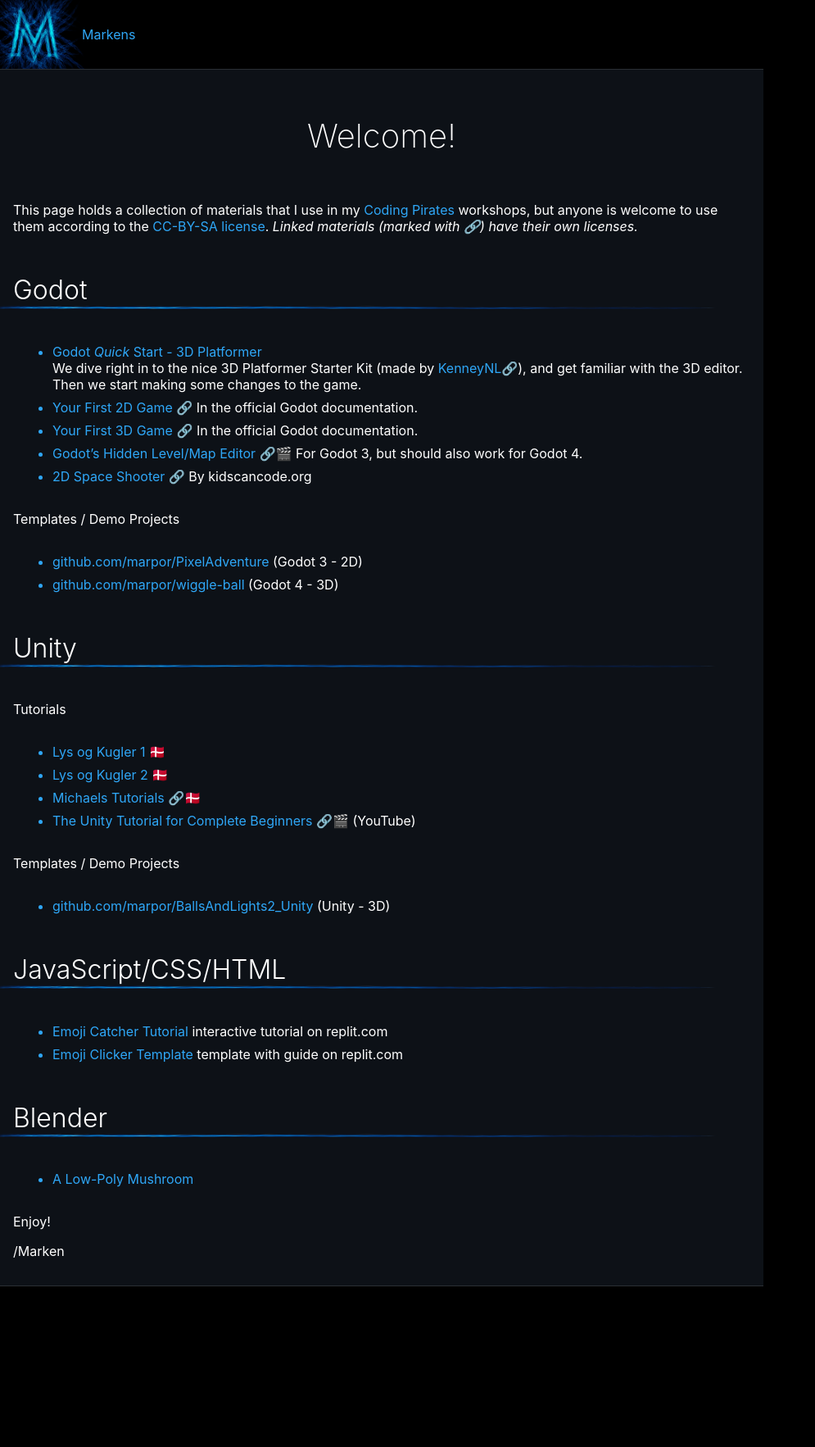
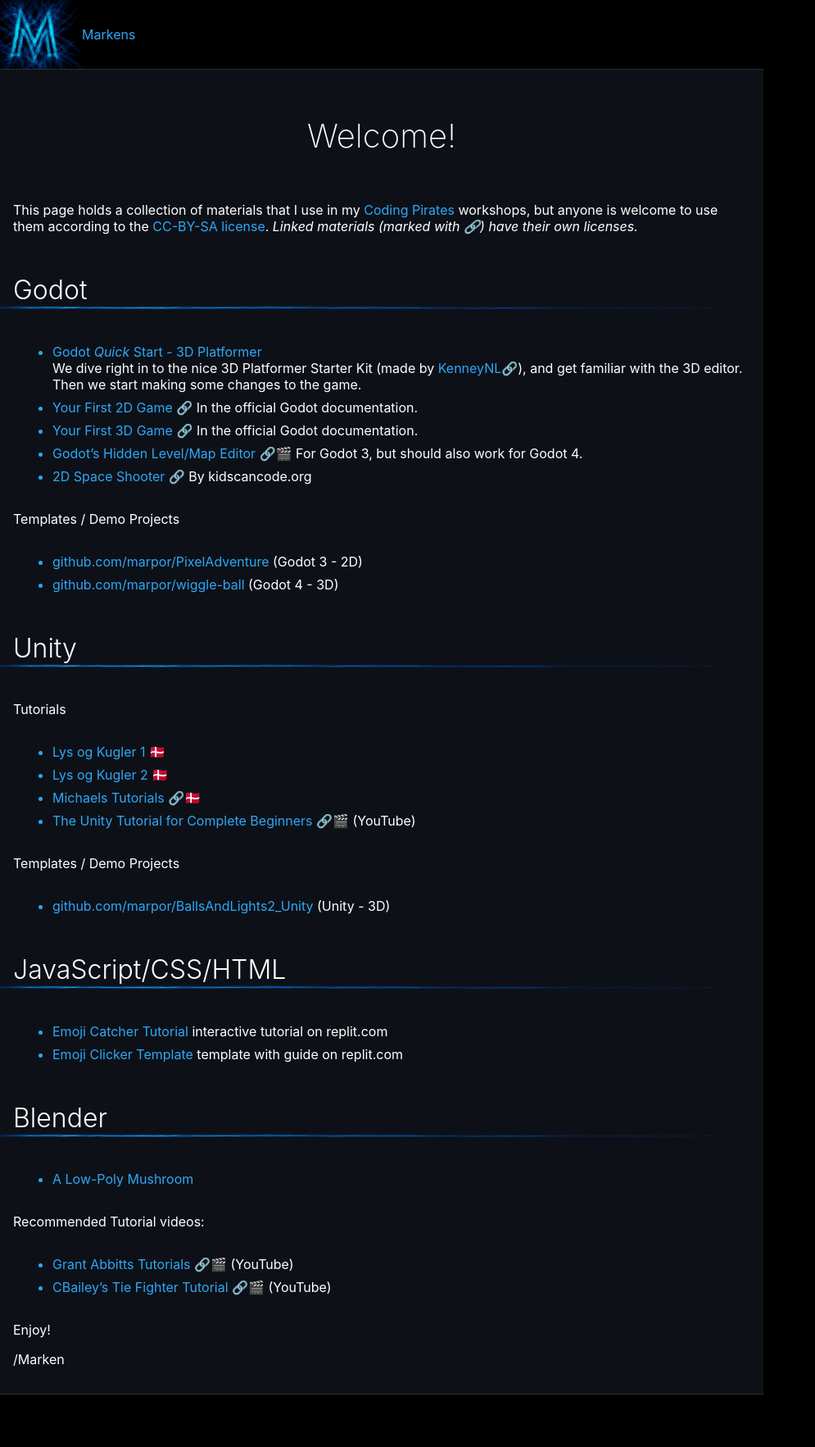
Before and after one commit to marpor/codingpirates, a Jekyll site: the page built from index.md, in a window 1280 px wide. Shown: the whole page at 82% size, without its empty margins (0-995 px from the left). Built offline with Jekyll 4.4.1, drawn with Linux system fonts in a browser that asks for light colours; our own code applies the rules of GitHub Pages for plain Markdown files; before the commit the page ends 1633 px from its top, so only the background shows below that.

Commit message:
Update index.md

```diff
--- a/index.md
+++ b/index.md
@@ -43,6 +43,10 @@
 
 * [A Low-Poly Mushroom](blender/mushroom.md)
 
+Recommended Tutorial videos:
+
+* [Grant Abbitts Tutorials](https://www.youtube.com/@grabbitt/playlists) 🔗🎬 (YouTube)
+* [CBailey's Tie Fighter Tutorial](https://www.youtube.com/watch?v=SVl_tlbGrh4&ab_channel=CBaileyFilm) 🔗🎬 (YouTube)
 
 Enjoy!
 
```
